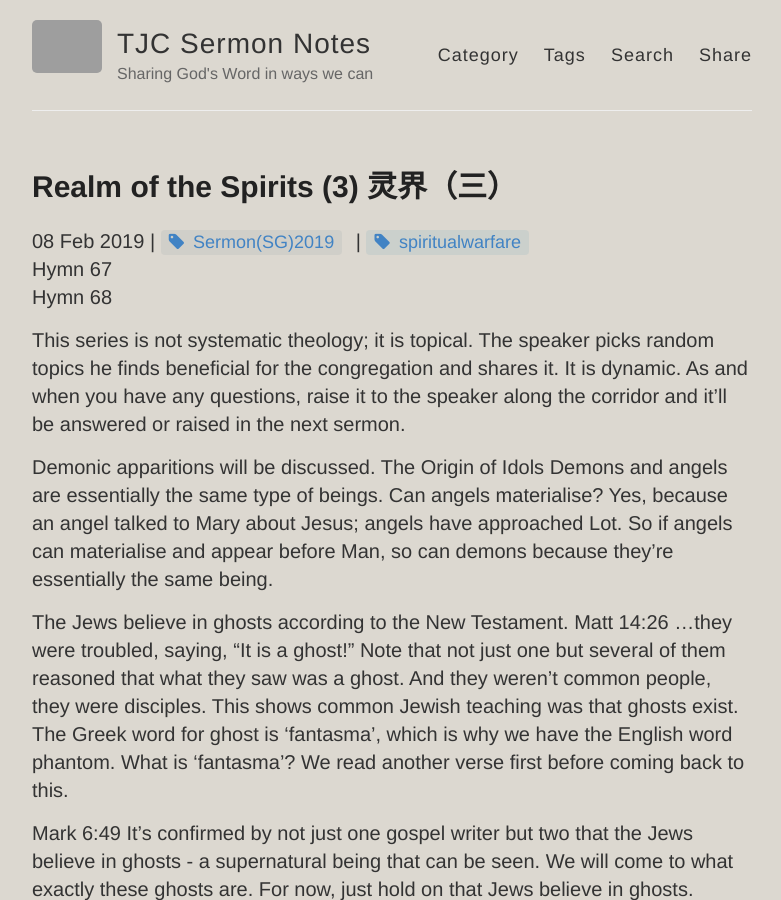
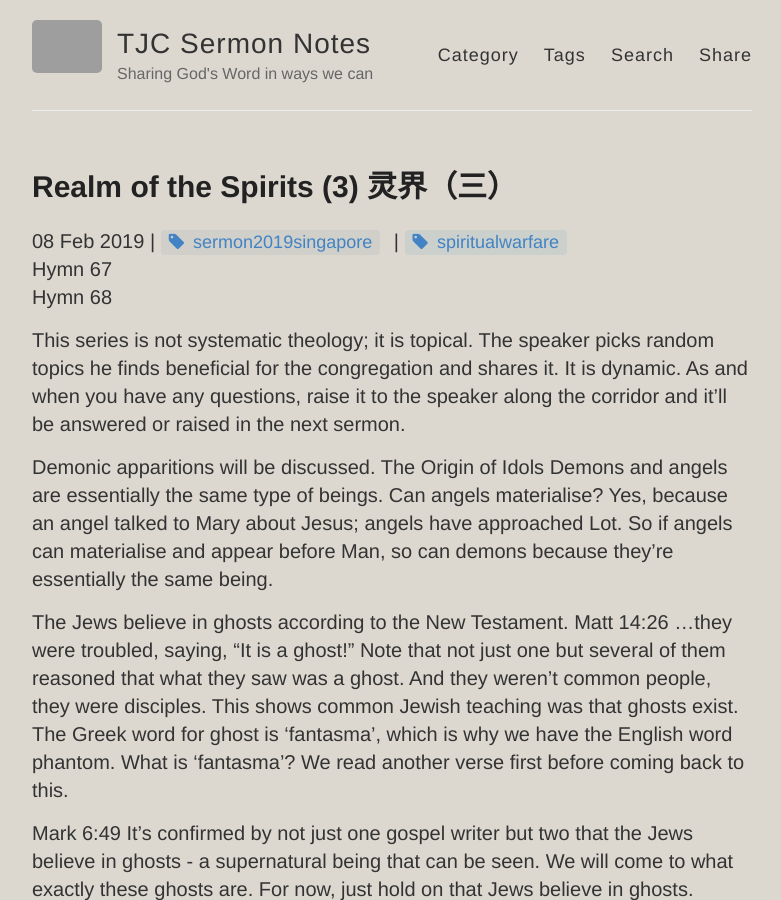
Before and after one commit to catchupTJC/catchuptjc.github.io, a Jekyll site: the page built from _posts/2019-02-08-RealmoftheSpirits(3).md, in a window 1280 px wide and 900 px high. Shown: the whole window, without its empty margins (248-1029 px from the left). Built offline with Jekyll 4.4.1, drawn with Linux system fonts in a browser that asks for light colours; nearby versions of some CDN libraries; comment, search, counter and statistics services are not loaded; grey boxes are pictures that could not be loaded.

Commit message:
Update 2019-02-08-RealmoftheSpirits(3).md

```diff
--- a/_posts/2019-02-08-RealmoftheSpirits(3).md
+++ b/_posts/2019-02-08-RealmoftheSpirits(3).md
@@ -1,7 +1,7 @@
 ---
 layout: post
 title: Realm of the Spirits (3) 灵界（三）
-category: Sermon(SG)2019
+category: sermon2019singapore
 tags: [spiritualwarfare]
 hymns: [67,68]
 ---
```
